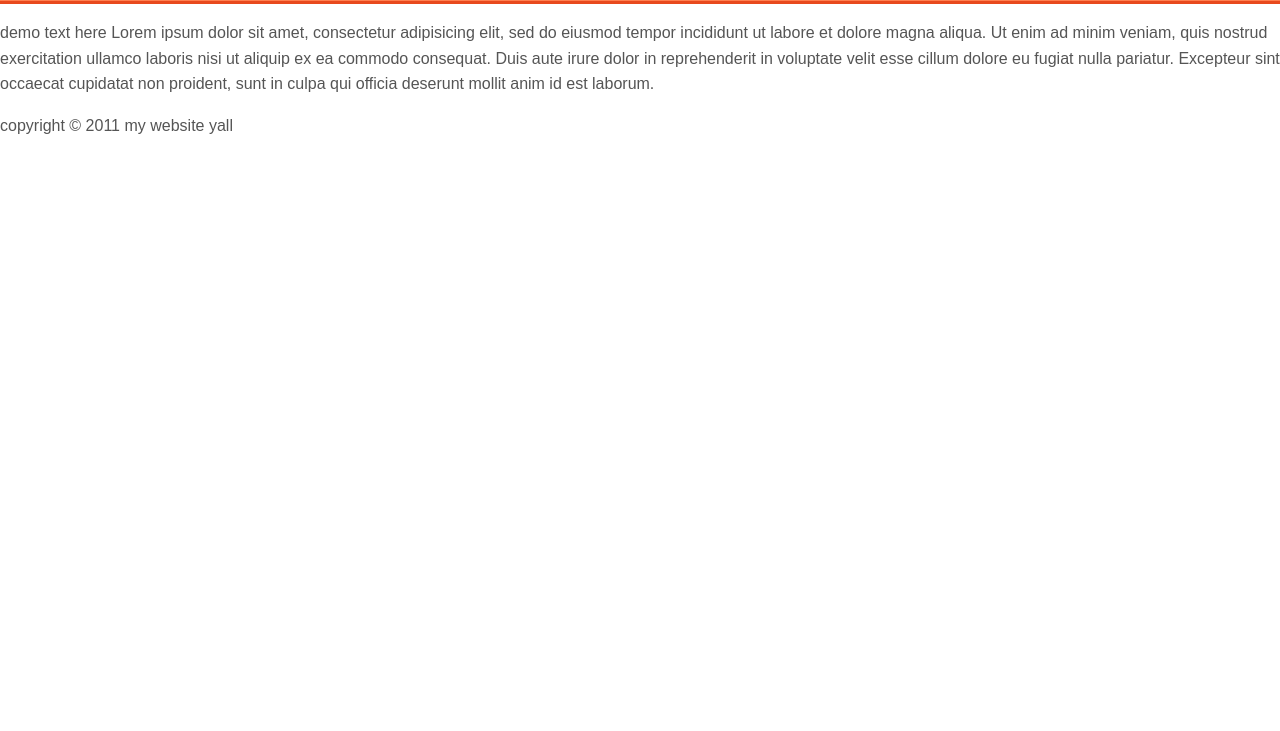
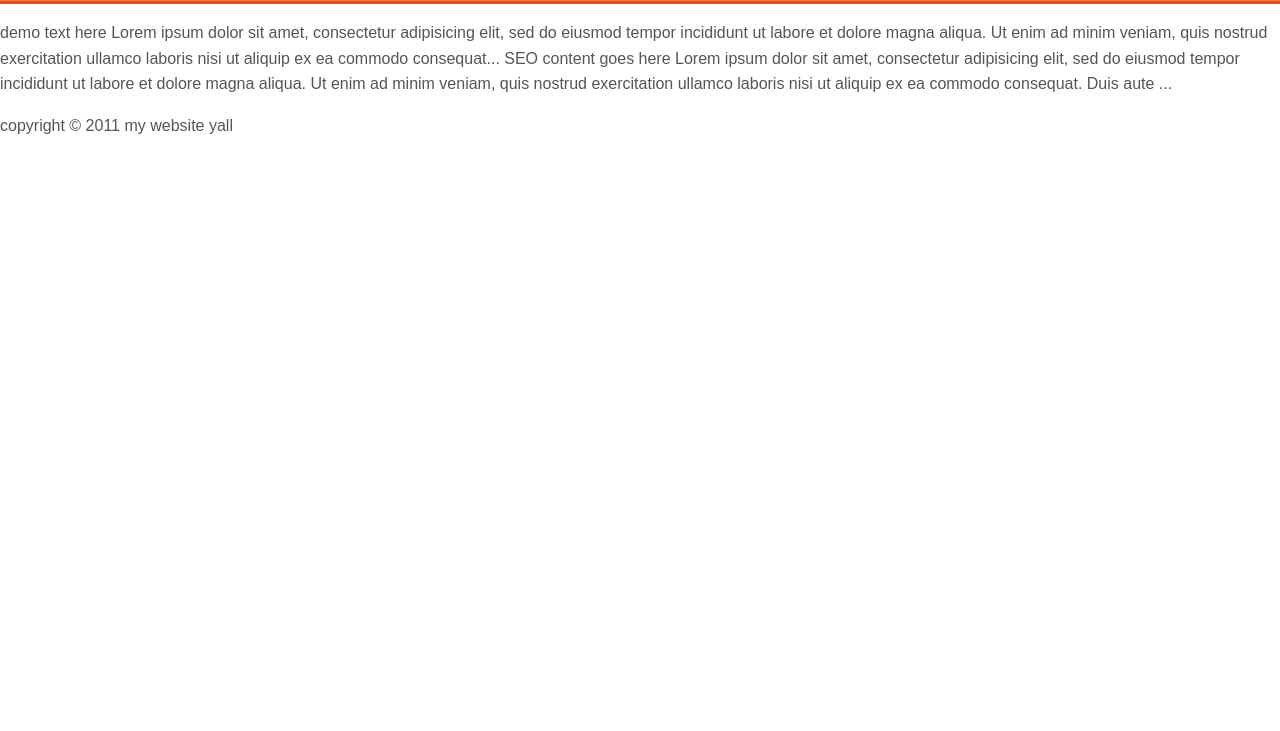
Before and after one commit to githubdemomazz/brucedemo1, a plain HTML site: page index.html in a window 1280 px wide. Shown: the part 69-800 px from the top of the page. Drawn offline with Linux system fonts and the light colour scheme.

Commit message:
demo text mostly

```diff
--- a/index.html
+++ b/index.html
@@ -31,9 +31,12 @@
 <p>demo text here Lorem ipsum dolor sit amet, consectetur adipisicing elit, sed do eiusmod
 tempor incididunt ut labore et dolore magna aliqua. Ut enim ad minim veniam,
 quis nostrud exercitation ullamco laboris nisi ut aliquip ex ea commodo
-consequat. Duis aute irure dolor in reprehenderit in voluptate velit esse
-cillum dolore eu fugiat nulla pariatur. Excepteur sint occaecat cupidatat non
-proident, sunt in culpa qui officia deserunt mollit anim id est laborum.</p>
+consequat...
+
+SEO content goes here Lorem ipsum dolor sit amet, consectetur adipisicing elit, sed do eiusmod
+tempor incididunt ut labore et dolore magna aliqua. Ut enim ad minim veniam,
+quis nostrud exercitation ullamco laboris nisi ut aliquip ex ea commodo
+consequat. Duis aute ...</p>
 </section>
 <section></section>
 <aside></aside>
```
Also changed, not shown: contactus.html (+2 -2 lines).
